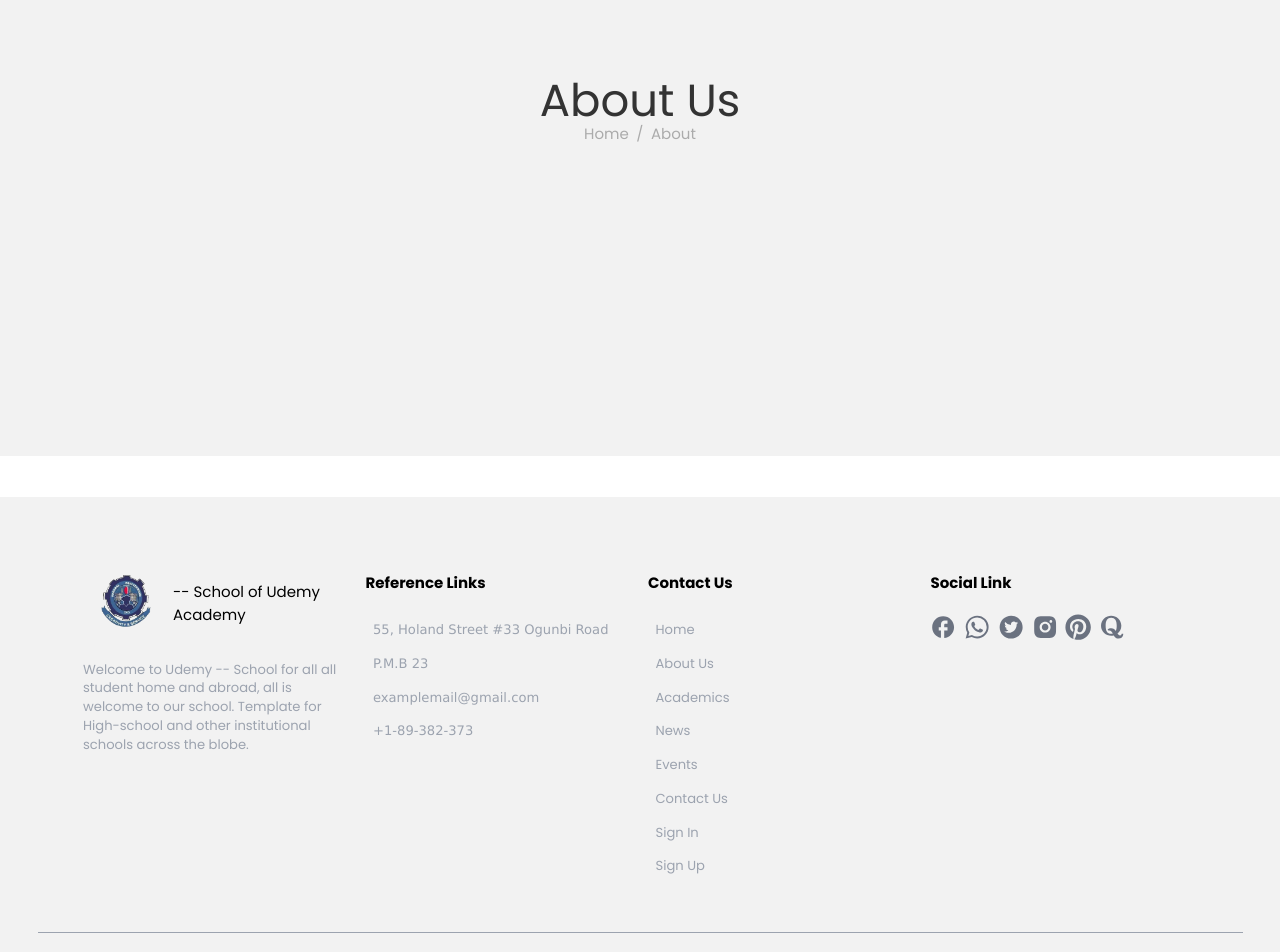
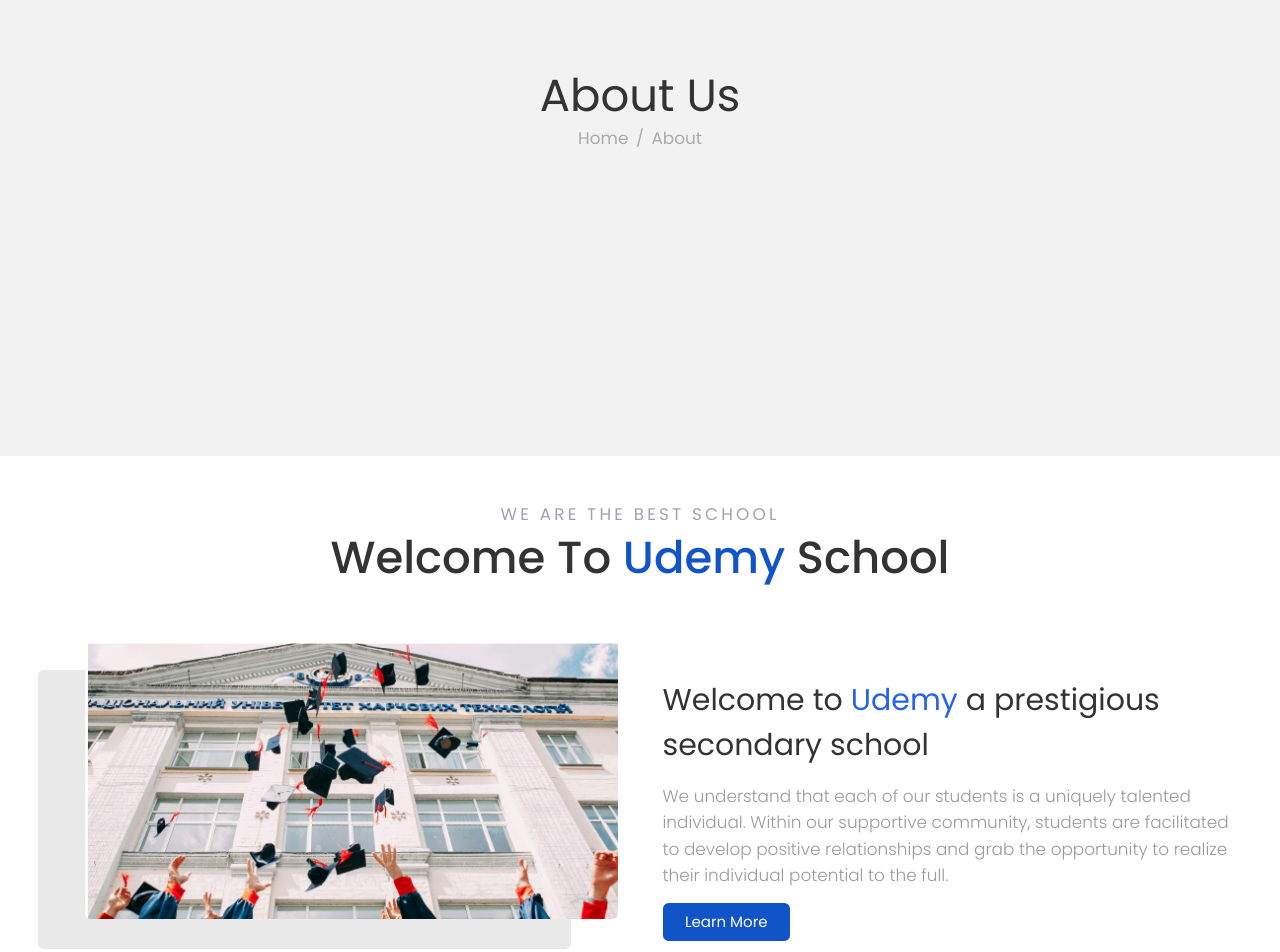
Before and after one commit to FBK-Manuel/High-School, a React (Vite) app: page /about in a window 1280 px wide. Shown: the part 360-1312 px from the top of the page. Built offline with nearby package versions, Linux system fonts and the light colour scheme.

Commit message:
completed header, subheader and intro sections for about component

```diff
--- /dev/null
+++ b/src/@types/images/index.d.ts
@@ -0,0 +1,19 @@
+declare module "*.png" {
+    const value: string;
+    export default value;
+  }
+
+  declare module "*.jpg" {
+    const value: string;
+    export default value;
+  }
+
+  declare module "*.jpeg" {
+    const value: string;
+    export default value;
+  }
+
+  declare module "*.svg" {
+    const value: string;
+    export default value;
+  }
--- a/src/DataTypes/DataTypes.tsx
+++ b/src/DataTypes/DataTypes.tsx
@@ -66,3 +66,8 @@
   password?: string;
   role?: string;
 };
+
+export type landingPageRouteHeader = {
+  routeTitle: string,
+  routeName: string,
+}
--- /dev/null
+++ b/src/assets/images/index.ts
@@ -0,0 +1,33 @@
+import logo from "../../../public/logo/fed.png";
+import girlMountain from "../../../public/images/girl_mountain.jpg";
+import avatar from "../../../public/images/img_avtar.jpg";
+import man from "../../../public/images/img_man.jpg";
+import mac from "../../../public/images/mac.jpg";
+import people1 from "../../../public/images/people1.jpg";
+import slide1 from "../../../public/images/slide1.jpg";
+import slide2 from "../../../public/images/slide2.png";
+import slide3 from "../../../public/images/slide3.png";
+import slide4 from "../../../public/images/slide4.png";
+import slide5 from "../../../public/images/slide5.png";
+import slide6 from "../../../public/images/slide6.png";
+import team1 from "../../../public/images/team1.jpg";
+import team2 from "../../../public/images/team2.jpg";
+import team4 from "../../../public/images/team4.jpg";
+
+export {
+    logo,
+    girlMountain,
+    avatar,
+    man,
+    mac,
+    people1,
+    slide1,
+    slide2,
+    slide3,
+    slide4,
+    slide5,
+    slide6,
+    team1,
+    team2,
+    team4
+}
--- a/src/landingPage/LandingPageHeader/NavBar.tsx
+++ b/src/landingPage/LandingPageHeader/NavBar.tsx
@@ -87,7 +87,7 @@
           ))}
           <Dropdown menu={{ items }}>
             <a onClick={(e) => e.preventDefault()}>
-              <Space className="h-8 sm:h-10 rounded-md p-1 bg-blue-800 text-white hover:bg-gray-700 font-semibold hover:text-white text-sm ">
+              <Space className="h-8 sm:h-10 rounded-md p-1 bg-[#1054c8] text-white hover:bg-gray-700 font-semibold hover:text-white text-sm ">
                 School Portal
                 <MdKeyboardArrowDown />
               </Space>
--- a/src/landingPage/LandingpageBody/About.tsx
+++ b/src/landingPage/LandingpageBody/About.tsx
@@ -1,10 +1,12 @@
-import { Header } from "../../landingPageComponents/aboutComponent";
+import { Header, Intro, SubHeader } from "../../landingPageComponents/aboutComponent";
 
 
 const About:React.FC = () => {
   return (
-    <section>
-      <Header />
+    <section className="flex flex-col gap-12">
+      <Header routeTitle="About Us" routeName="About" />
+      <SubHeader />
+      <Intro />
     </section>
   )
 }
--- a/src/landingPageComponents/aboutComponent/Header.tsx
+++ b/src/landingPageComponents/aboutComponent/Header.tsx
@@ -1,13 +1,16 @@
 import { Link } from "react-router-dom";
+import { landingPageRouteHeader } from "../../DataTypes/DataTypes";
 
-const Header: React.FC = () => {
+const Header: React.FC<landingPageRouteHeader> = ({routeTitle, routeName}) => {
   return (
-    <section className="bg-[#F2F2F2] h-[86dvh] flex flex-col items-center justify-center">
-        <h1 className="text-[#333333] text-[1.625rem] md:text-5xl">About Us</h1>
-        <div className="flex items-center gap-2 text-[#ababab] text-base">
-          <h2><Link to={"/"}>Home</Link></h2>
+    <section className="bg-[#F2F2F2] h-[86dvh] flex flex-col items-center justify-center gap-2">
+        <h1 className="text-[#333333] text-[1.625rem] md:text-5xl">{routeTitle}</h1>
+        <div className="flex items-center gap-2 text-[#ababab] text-base md:text-lg">
+          <h2 className="hover:text-blue-600 transition-all duration-300">
+            <Link to={"/"}>Home</Link>
+          </h2>
           <span>/</span>
-          <h2>About</h2>
+          <h2>{routeName}</h2>
         </div>
     </section>
   )
--- /dev/null
+++ b/src/landingPageComponents/aboutComponent/Intro.tsx
@@ -0,0 +1,19 @@
+import { slide4 } from "../../assets/images";
+
+const Intro: React.FC = () => {
+  return (
+    <section className="flex flex-col items-center md:flex-row gap-4 md:gap-8 lg:gap-12 w-[94%] mx-auto mt-6 md:mt-8 lg:mt-12">
+      <div className="relative w-full h-full md:flex-1">
+          <img src={slide4} className="w-[92%] h-full relative z-10 ml-auto transform -translate-y-8 object-cover rounded-md" alt="student graduands" />
+          <div className="w-[92%] h-full bg-[#E9E9E9] absolute bottom-0 left-0 rounded-md"></div>
+      </div>
+      <div className="flex flex-col gap-4 items-start md:flex-1">
+        <h2 className="text-[2rem] text-[#333333]">Welcome to <span className="text-blue-600">Udemy</span> a prestigious secondary school</h2>
+        <p className="text-[#9b9b9b] text-base md:text-lg font-light leading-6">We understand that each of our students is a uniquely talented individual. Within our supportive community, students are facilitated to develop positive relationships and grab the opportunity to realize their individual potential to the full.</p>
+        <button className="text-white bg-[#1054c8] text-base py-[0.5em] px-[1.5em] rounded-md">Learn More</button>
+      </div>
+    </section>
+  )
+}
+
+export default Intro;
--- /dev/null
+++ b/src/landingPageComponents/aboutComponent/SubHeader.tsx
@@ -0,0 +1,14 @@
+
+
+const SubHeader: React.FC = () => {
+  return (
+    <section className="flex flex-col gap-2 w-[94%] mx-auto">
+        <p className="text-gray-400 text-center text-base md:text-lg tracking-widest md:tracking-[0.1875em]">WE ARE THE BEST SCHOOL</p>
+        <h1 className="text-xl sm:text-2xl md:text-3xl lg:text-5xl text-[#333333] text-center font-medium">
+            Welcome To <span className="text-[#1054c8]">Udemy</span> School
+        </h1>
+    </section>
+  )
+}
+
+export default SubHeader;
--- a/src/landingPageComponents/aboutComponent/index.tsx
+++ b/src/landingPageComponents/aboutComponent/index.tsx
@@ -1,3 +1,5 @@
 import Header from "./Header";
+import SubHeader from "./SubHeader";
+import Intro from "./Intro";
 
-export { Header };
+export { Header, SubHeader, Intro };
```
Also changed, not shown: src/index.css (line endings or trailing spaces).
